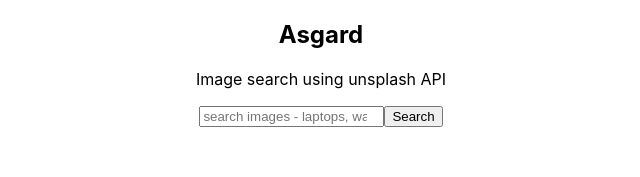
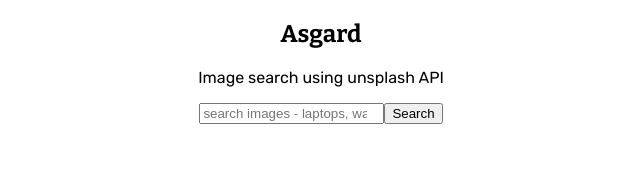
Before and after one commit to Param-Harrison/image-search-app, a React (Create React App) app: page / in a window 1280 px wide. Shown: the top 177 px of the page, without its empty margins (319-959 px from the left). Built offline with nearby package versions, Linux system fonts and the light colour scheme.

Commit message:
chore: add few classnames

```diff
--- a/src/components/SearchForm/SearchForm.js
+++ b/src/components/SearchForm/SearchForm.js
@@ -24,12 +24,13 @@
             </div>
             <form className="SearchForm-form" onSubmit={onSearchSubmit}>
                 <input
+                    className="SearchForm-input"
                     placeholder="search images - laptops, wallpapers, etc"
                     type="search"
                     value={inputValue}
                     onChange={onInputChange}
                 />
-                <button type="submit">Search</button>
+                <button className="SearchForm-button" type="submit">Search</button>
             </form>
         </section>
     );
--- a/src/index.css
+++ b/src/index.css
@@ -1,14 +1,13 @@
+@import url('https://fonts.googleapis.com/css?family=Bitter:700|Rubik');
+
 body {
   margin: 0;
   padding: 0;
-  font-family: -apple-system, BlinkMacSystemFont, "Segoe UI", "Roboto", "Oxygen",
-    "Ubuntu", "Cantarell", "Fira Sans", "Droid Sans", "Helvetica Neue",
-    sans-serif;
+  font-family: 'Rubik', sans-serif;
   -webkit-font-smoothing: antialiased;
   -moz-osx-font-smoothing: grayscale;
 }
 
-code {
-  font-family: source-code-pro, Menlo, Monaco, Consolas, "Courier New",
-    monospace;
+h1, h2, h3, h4, h5, h6 {
+  font-family: 'Bitter', serif;
 }
```
